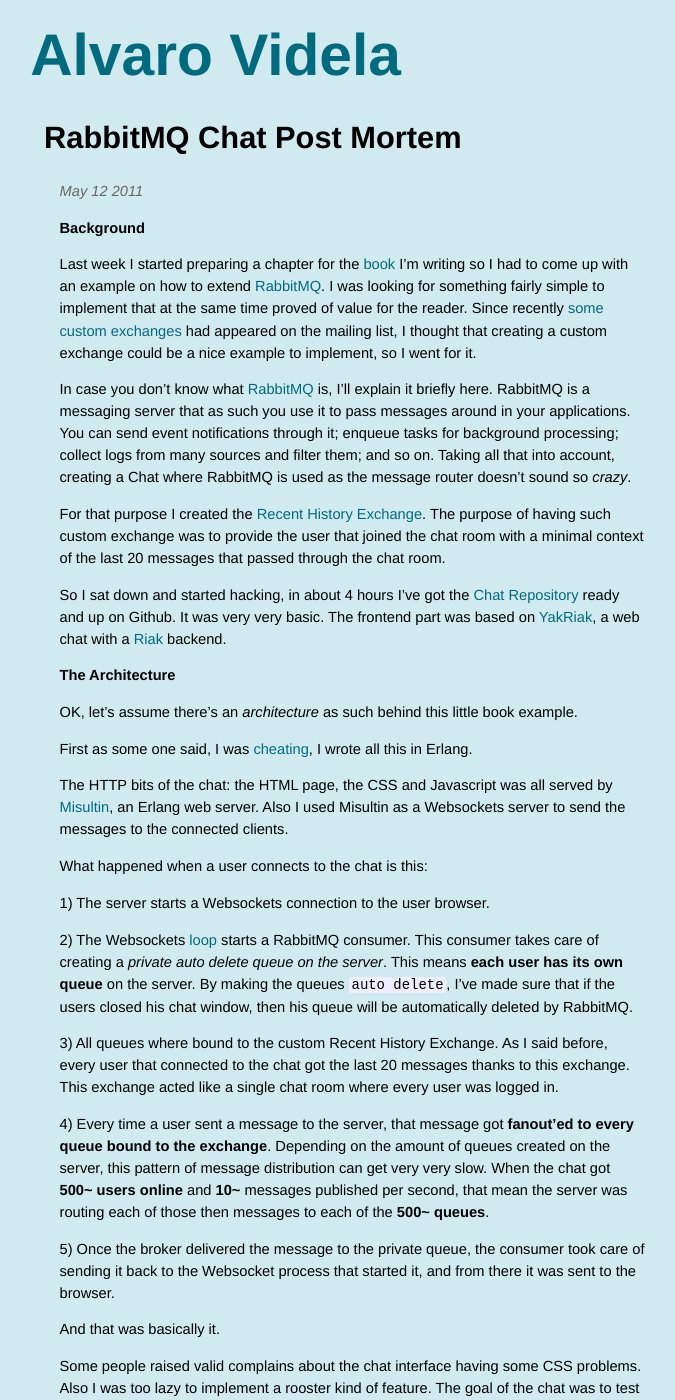
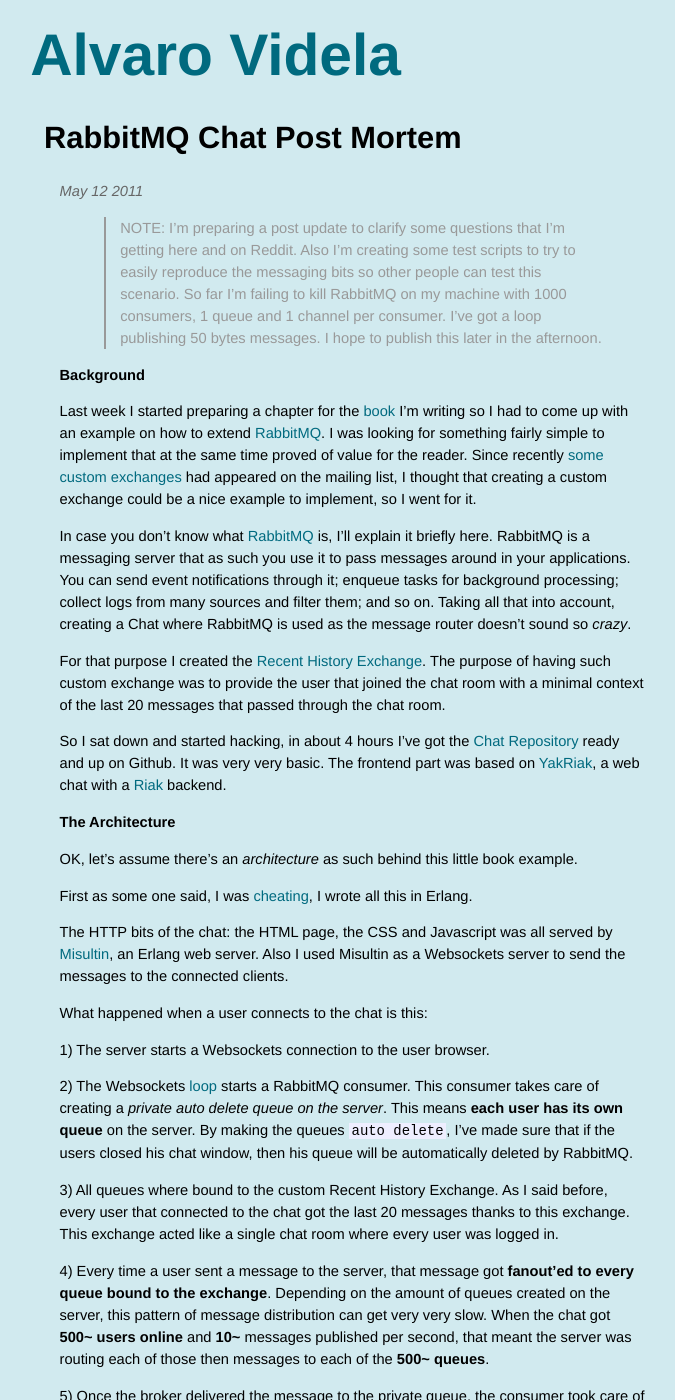
Before and after one commit to videlalvaro/videlalvaro.github.io, a Jekyll site: the page built from _posts/2011-05-12-rabbitmq-chat-post-mortem.md, in a window 1280 px wide and 1400 px high. Shown: the whole window, without its empty margins (287-962 px from the left). Built offline with Jekyll 4.4.1, drawn with Linux system fonts in a browser that asks for light colours; comment, search, counter and statistics services are not loaded.

Commit message:
adds note

```diff
--- a/_posts/2011-05-12-rabbitmq-chat-post-mortem.md
+++ b/_posts/2011-05-12-rabbitmq-chat-post-mortem.md
@@ -6,6 +6,8 @@
 # {{page.title}} #
 
 <span class="meta">May 12 2011</span>
+
+> NOTE: I'm preparing a post update to clarify some questions that I'm getting here and on Reddit. Also I'm creating some test scripts to try to easily reproduce the messaging bits so other people can test this scenario. So far I'm failing to kill RabbitMQ on my machine with 1000 consumers, 1 queue and 1 channel per consumer. I've got a loop publishing 50 bytes messages. I hope to publish this later in the afternoon.
 
 ## Background ##
 
@@ -33,7 +35,7 @@
 
 3) All queues where bound to the custom Recent History Exchange. As I said before, every user that connected to the chat got the last 20 messages thanks to this exchange. This exchange acted like a single chat room where every user was logged in.
 
-4) Every time a user sent a message to the server, that message got __fanout'ed to every queue bound to the exchange__. Depending on the amount of queues created on the server, this pattern of message distribution can get very very slow. When the chat got __500~ users online__ and __10~__ messages published per second, that mean the server was routing each of those then messages to each of the __500~ queues__.
+4) Every time a user sent a message to the server, that message got __fanout'ed to every queue bound to the exchange__. Depending on the amount of queues created on the server, this pattern of message distribution can get very very slow. When the chat got __500~ users online__ and __10~__ messages published per second, that meant the server was routing each of those then messages to each of the __500~ queues__.
 
 5) Once the broker delivered the message to the private queue, the consumer took care of sending it back to the Websocket process that started it, and from there it was sent to the browser.
 
```
